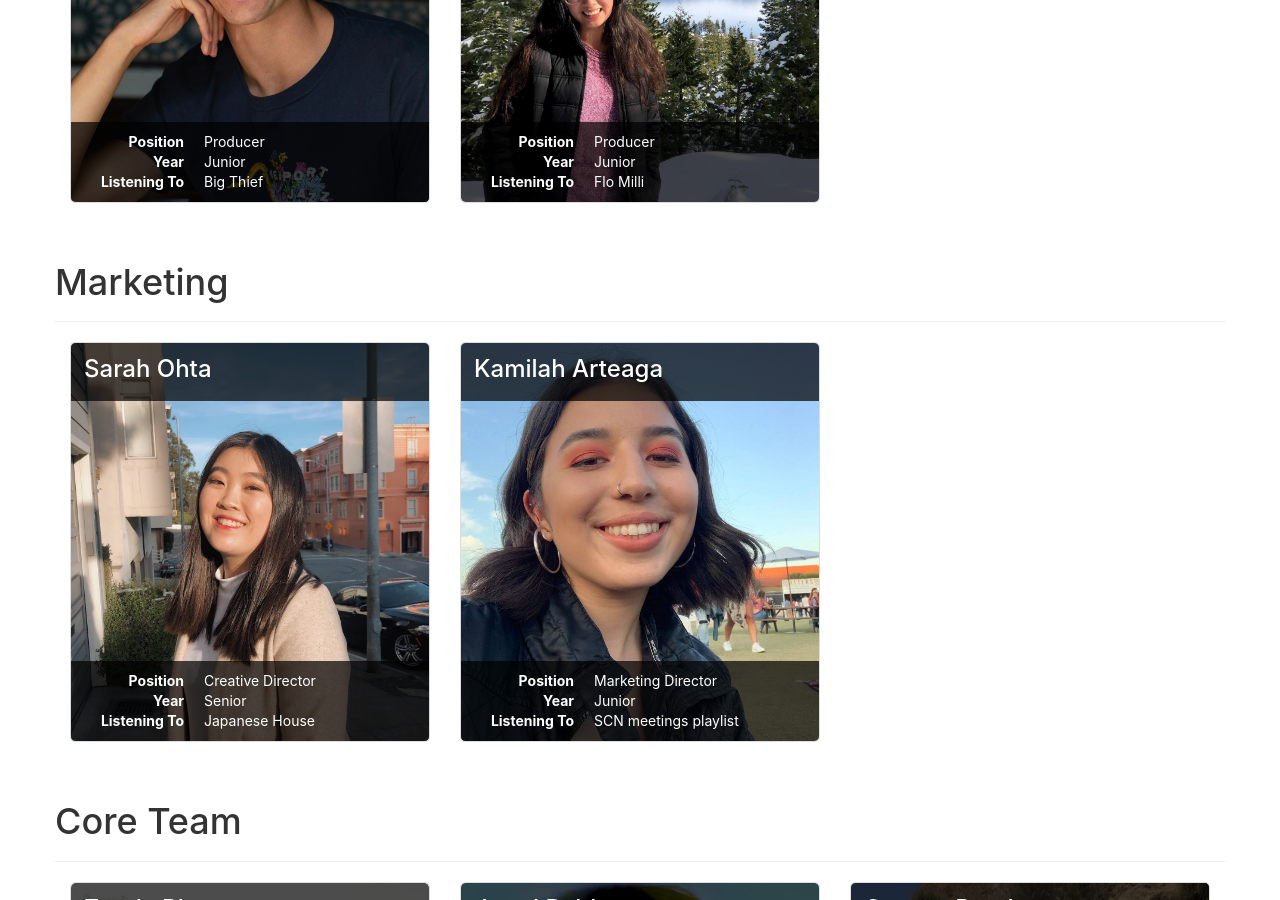
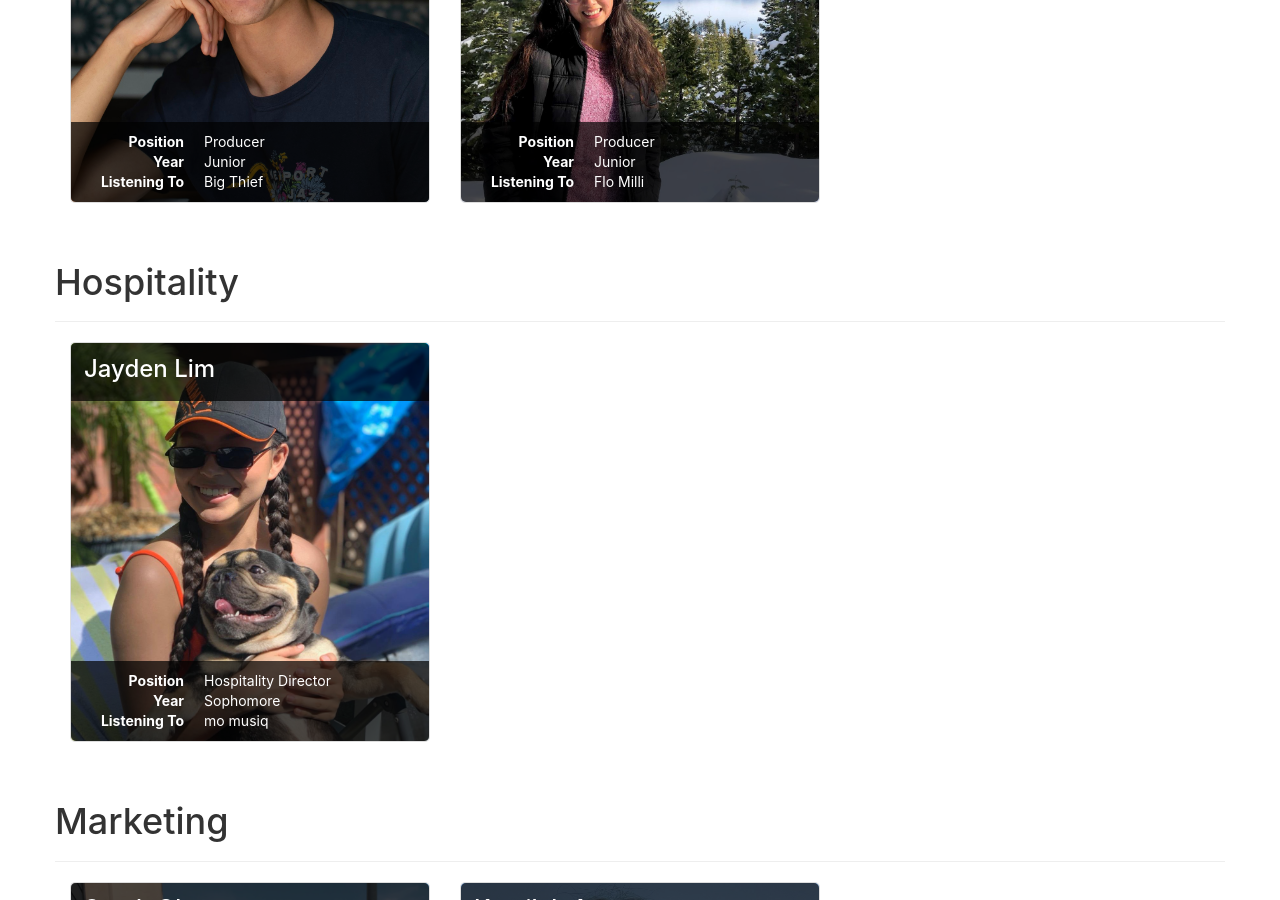
Before and after one commit to StanfordConcertNetwork/scn.stanford.edu, a Jekyll site: the page built from team/index.html, in a window 1280 px wide and 900 px high, scrolled down 1907 px. Built offline with Jekyll 4.4.1, drawn with Linux system fonts in a browser that asks for light colours; nearby versions of some CDN libraries; some of the changed text lies outside the part shown.

Commit message:
added jayden and spencer to 2020 team

```diff
--- a/_data/team.yml
+++ b/_data/team.yml
@@ -64,6 +64,13 @@
     year: Junior
     artist: Flo Milli
     artist_link: https://open.spotify.com/artist/08PvCOlef4xdOr20jFSTPd?si=w64kq3IoTqmZXkQog5XiGg
+Hospitality:
+  - image: jayden
+    name: Jayden Lim
+    position: Hospitality Director
+    year: Sophomore
+    artist: mo musiq
+    artist_link: https://open.spotify.com/artist/3XL9w64AmS2qcBXKuwsIDR?si=lUPctafvSGmW2_L_5m82DA
 Marketing:
   - image: sarah_o
     name: Sarah Ohta
@@ -102,3 +109,9 @@
     year: Junior
     artist: Lolo Zouaï
     artist_link: https://open.spotify.com/artist/2qDIR2WlcW3llkGqJWg9VJ
+  - image: spencer
+    name: Spencer Chemtob
+    position: Philanthropic Events Producer
+    year: Sophomore
+    artist: Grizzly Bear
+    artist_link: https://open.spotify.com/artist/2Jv5eshHtLycR6R8KQCdc4?si=30hKJ_7aR4iGhuRrrZF7FQ
--- a/events/index.html
+++ b/events/index.html
@@ -7,6 +7,7 @@
         <div class="page-header">
             <h1>Upcoming Events</h1>
         </div>
+
         </div>
     </div>
     <div class="row">
```
